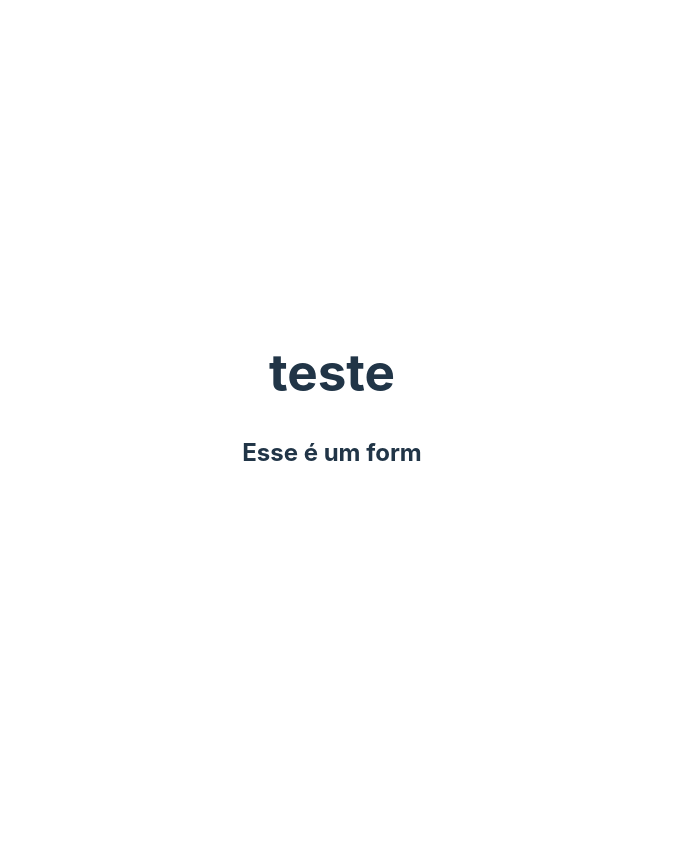
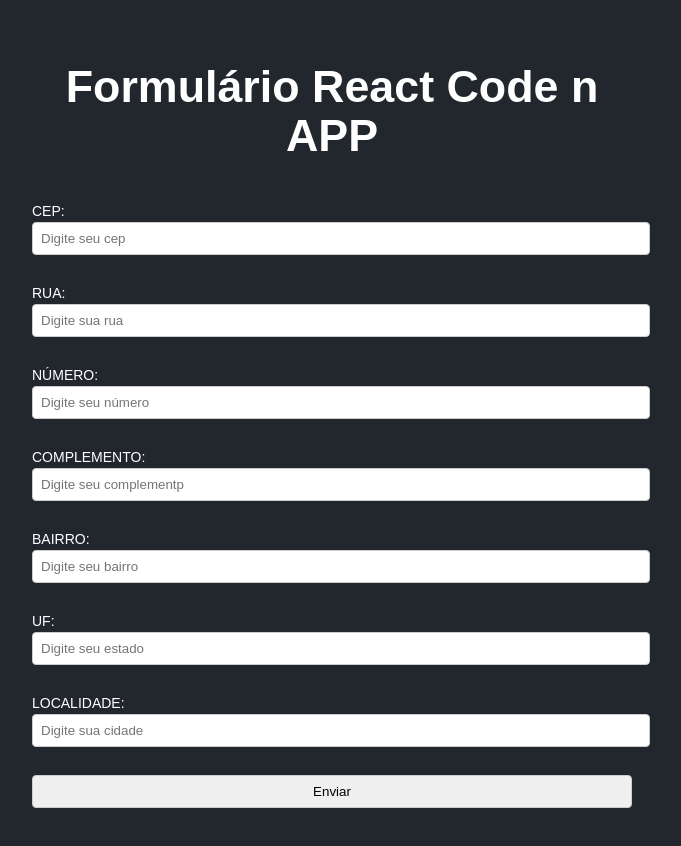
Before and after one commit to falcettijr/form_react_code, a React (Vite) app: page / in a window 1280 px wide. Shown: the top 846 px of the page, without its empty margins (308-989 px from the left). Before the commit the page ends 800 px from the top, so only its background shows below. Built offline with nearby package versions, Linux system fonts and the light colour scheme.

Commit message:
update app

```diff
--- a/src/App.jsx
+++ b/src/App.jsx
@@ -6,7 +6,6 @@ function App() {
   return (
     <>
     <div className='App'>
-    <h1>teste</h1>
     <Form/>
     </div>
     </>
--- a/src/components/Form.css
+++ b/src/components/Form.css
@@ -0,0 +1,77 @@
+body {
+    font-family: Arial, sans-serif;
+    margin: 0;
+    padding: 20px;
+    box-sizing: border-box;
+    background-color: #22272e;
+    color: #fff ;
+}
+
+div#resultado{
+    max-width: 400px;
+    height: 500px;
+    background-color: #cf250f;
+    margin: 0 auto;
+    display: none;
+}
+
+h1 {
+    margin-top: 10px;
+    text-align: center;
+    margin-bottom: 40px;
+}
+
+form {
+    max-width: 600px;
+    margin: 0 auto;
+    font-size: 14px;
+}
+
+label {
+    display: block;
+    margin-bottom: 8px;
+    text-align: left;
+}
+
+button{
+    margin-top: 20px;
+}
+
+button,
+input,
+select {
+    width: 100%;
+    padding: 8px;
+    border-radius: 4px;
+    border: 1px solid #ccc;
+    margin-bottom: 20px;
+}
+
+input[type="button"], #prosseguir {
+    width: 100%;
+    padding: 10px;
+    background-color: #4556a0;
+    color: white;
+    border: none;
+    border-radius: 4px;
+    cursor: pointer;
+}
+
+button, input[type="button"], #limpar {
+    width: 100%;
+    padding: 10px;
+    background-color: #99645a;
+    color: white;
+    border: none;
+    border-radius: 4px;
+    cursor: pointer;
+}
+
+button, input[type="button"], #limpar:hover {
+    background-color: #cf250f;
+}
+
+input[type="button"],#prosseguir:hover {
+    background-color: #0e29a5;
+
+}
--- a/src/components/Form.jsx
+++ b/src/components/Form.jsx
@@ -1,8 +1,61 @@
+import { useState } from "react"
+import "./Form.css"
 
 const Form = () => {
-  return (
-    <h2>Esse é um form</h2>
-  )
+
+const [cep, setCep] = useState("");
+
+const handleSubmit = (e) => {
+    e.preventDefault()
+    console.log(cep)
+
+    setCep("");
+}
+console.log(cep)
+
+
+return (
+    <form onSubmit={handleSubmit}>
+        <div>
+        <h1>Formulário React Code n APP</h1>
+                <label>
+                    <span>CEP:</span>
+                    <input type="text" name="cep" placeholder="Digite seu cep" onChange={(e) => setCep(e.target.value)} value={cep || ""}/>
+                </label>
+
+                <label>
+                    <span>RUA:</span>
+                    <input type="text" name="cep" placeholder="Digite sua rua"/>
+                </label>
+
+                <label>
+                    <span>NÚMERO:</span>
+                    <input type="text" name="cep" placeholder="Digite seu número"/>
+                </label>
+
+                <label>
+                    <span>COMPLEMENTO:</span>
+                    <input type="text" name="cep" placeholder="Digite seu complementp"/>
+                </label>
+
+                <label>
+                    <span>BAIRRO:</span>
+                    <input type="text" name="cep" placeholder="Digite seu bairro"/>
+                </label>
+
+                <label>
+                    <span>UF:</span>
+                    <input type="text" name="cep" placeholder="Digite seu estado"/>
+                </label>
+
+                <label>
+                    <span>LOCALIDADE:</span>
+                    <input type="text" name="cep" placeholder="Digite sua cidade"/>
+                </label>
+                <input type="submit" value="Enviar" />
+        </div>
+    </form>
+)
 }
 
 export default Form
```
